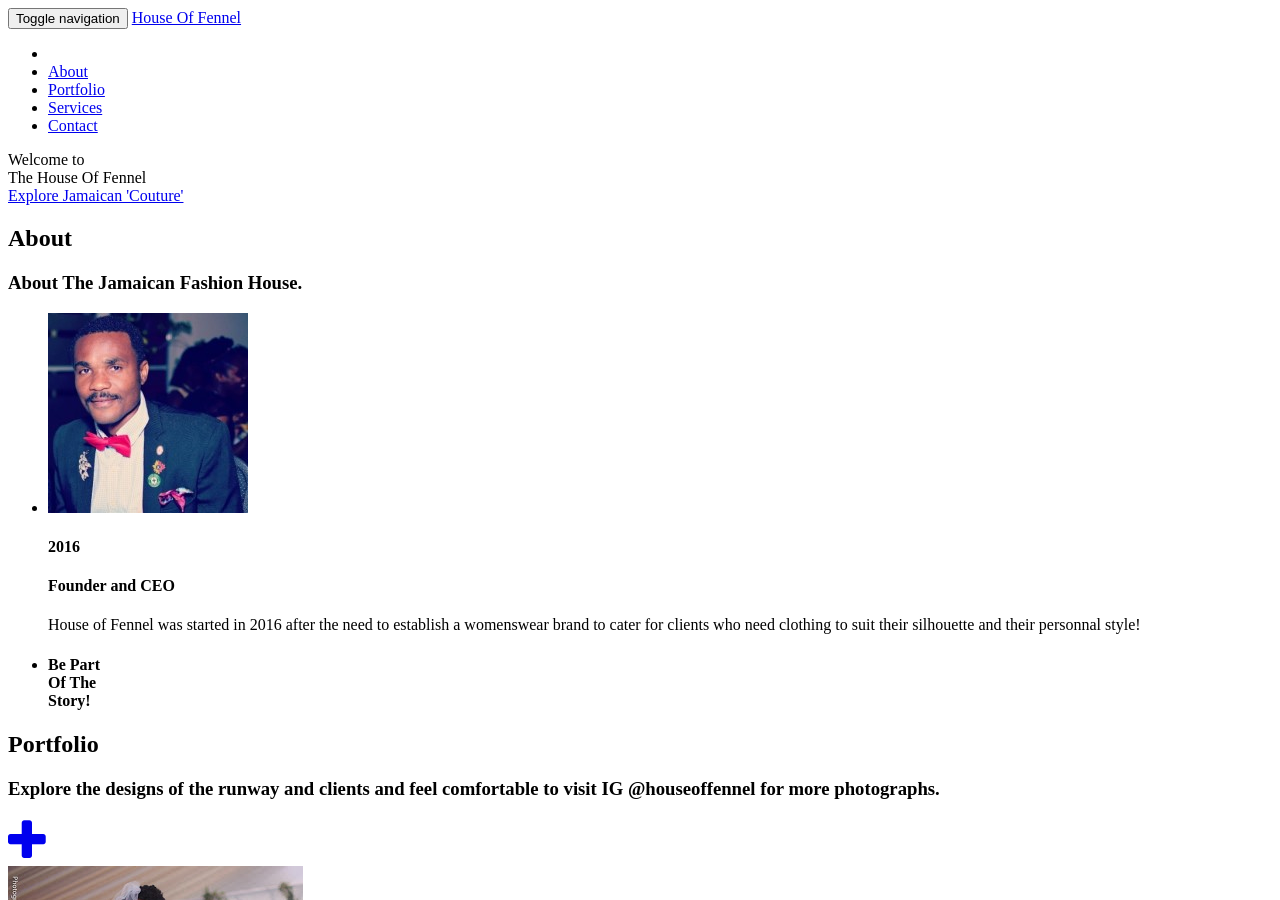
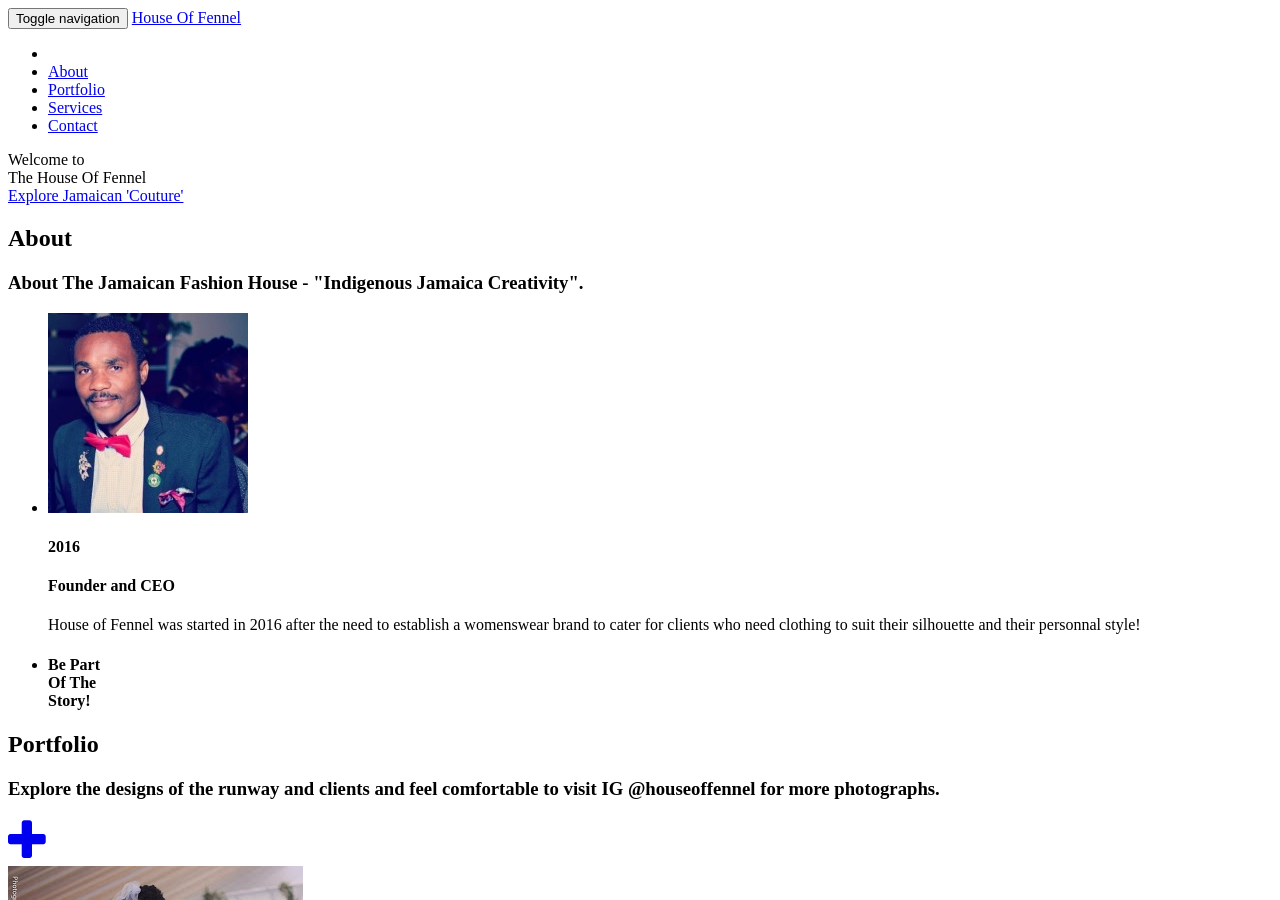
Before and after one commit to phpwebdevelope/phpwebdevelope.github.io, a Jekyll site: the page built from index.html, in a window 1280 px wide and 900 px high. Built offline with Jekyll 4.4.1, drawn with Linux system fonts in a browser that asks for light colours; some web fonts are replaced.

Commit message:
Update about.html
added Indigenous Jamaican Creativity

```diff
--- a/_includes/about.html
+++ b/_includes/about.html
@@ -4,7 +4,7 @@
             <div class="row">
                 <div class="col-lg-12 text-center">
                     <h2 class="section-heading">About</h2>
-                    <h3 class="section-subheading text-muted">About The Jamaican Fashion House.</h3>
+                    <h3 class="section-subheading text-muted">About The Jamaican Fashion House - "Indigenous Jamaica Creativity".</h3>
                 </div>
             </div>
             <div class="row">
```
